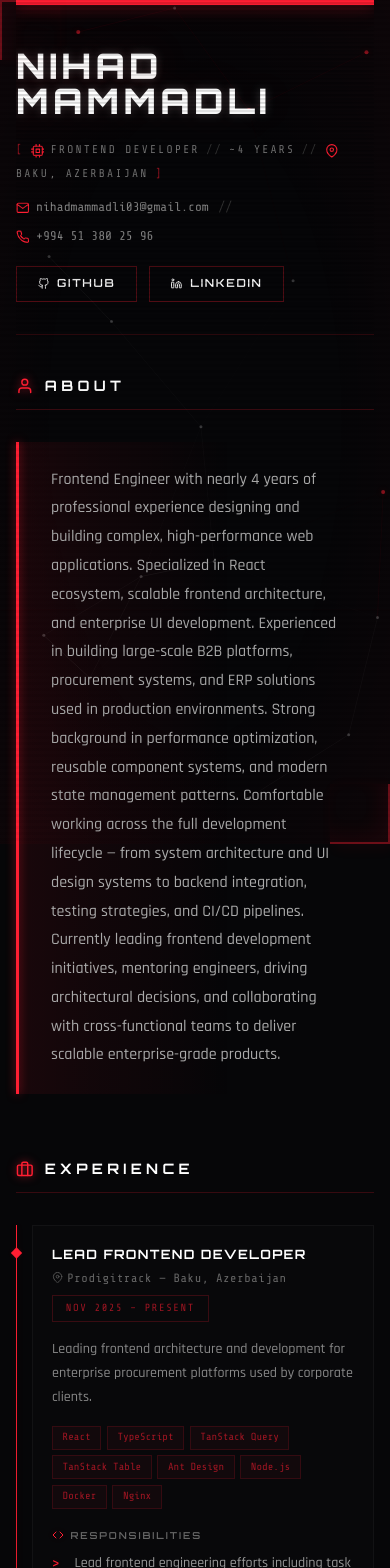
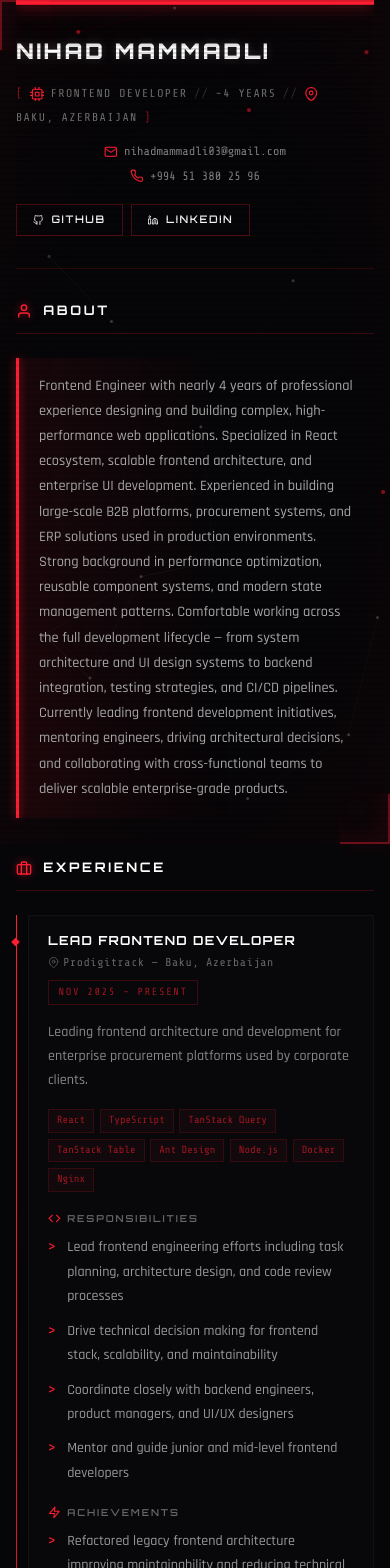
Before and after one commit to NihadMammadli/nihad.dev, a React (Vite) app: page / in a window 390 px wide. Shown: the top 1568 px of the page. Built offline with nearby package versions, Linux system fonts and the light colour scheme.

Commit message:
style: update CSS styles for improved layout and responsiveness; adjust font sizes and paddings across various components

```diff
--- a/src/pages/main/index.module.css
+++ b/src/pages/main/index.module.css
@@ -65,7 +65,7 @@
   color: #fff;
   font-family: 'Rajdhani', 'Share Tech Mono', monospace;
   padding: 0 2rem 4rem;
-  max-width: 960px;
+  max-width: 1080px;
   margin: 0 auto;
 }
 
@@ -115,7 +115,7 @@
 
 .name {
   font-family: 'Orbitron', sans-serif;
-  font-size: clamp(2.2rem, 7vw, 4.5rem);
+  font-size: clamp(1.3rem, 5.5vw, 4.5rem);
   font-weight: 900;
   letter-spacing: 0.12em;
   text-transform: uppercase;
@@ -123,6 +123,7 @@
   margin: 0 0 1.5rem;
   position: relative;
   color: #fff;
+  white-space: nowrap;
   text-shadow:
     0 0 10px rgba(255, 255, 255, 0.2),
     0 0 40px var(--red-glow),
@@ -214,7 +215,7 @@
 
 .tagline {
   font-family: 'Share Tech Mono', monospace;
-  font-size: 0.82rem;
+  font-size: 0.88rem;
   letter-spacing: 0.2em;
   text-transform: uppercase;
   color: #777;
@@ -228,7 +229,7 @@
 
 .inlineIcon {
   color: var(--red);
-  font-size: 0.85rem;
+  font-size: 0.9rem;
   flex-shrink: 0;
 }
 
@@ -242,7 +243,7 @@
 
 .contactRow {
   font-family: 'Share Tech Mono', monospace;
-  font-size: 0.8rem;
+  font-size: 0.85rem;
   color: #888;
   margin-bottom: 1.2rem;
   display: flex;
@@ -277,7 +278,7 @@
   color: #fff;
   text-decoration: none;
   font-weight: 600;
-  font-size: 0.7rem;
+  font-size: 0.75rem;
   letter-spacing: 0.15em;
   text-transform: uppercase;
   border: 1px solid rgba(255, 30, 50, 0.3);
@@ -340,7 +341,7 @@
 
 .sectionTitle {
   font-family: 'Orbitron', sans-serif;
-  font-size: 0.9rem;
+  font-size: 1rem;
   font-weight: 700;
   letter-spacing: 0.3em;
   text-transform: uppercase;
@@ -355,7 +356,7 @@
 
 .sectionIcon {
   color: var(--red);
-  font-size: 1.1rem;
+  font-size: 1.2rem;
   filter: drop-shadow(0 0 4px var(--red-dim));
 }
 
@@ -363,8 +364,8 @@
 .aboutCard {
   border-left: 3px solid var(--red);
   padding: 1.5rem 2rem;
-  font-size: 1rem;
-  line-height: 1.8;
+  font-size: 1.05rem;
+  line-height: 1.85;
   color: #aaa;
   font-family: 'Rajdhani', sans-serif;
   font-weight: 500;
@@ -475,7 +476,7 @@
 
 .cardTitle {
   font-family: 'Orbitron', sans-serif;
-  font-size: 0.8rem;
+  font-size: 0.85rem;
   font-weight: 700;
   text-transform: uppercase;
   letter-spacing: 0.1em;
@@ -498,7 +499,7 @@
 
 .cardCompany {
   font-family: 'Share Tech Mono', monospace;
-  font-size: 0.75rem;
+  font-size: 0.8rem;
   color: #666;
   letter-spacing: 0.05em;
   display: flex;
@@ -508,7 +509,7 @@
 
 .cardPeriod {
   font-family: 'Share Tech Mono', monospace;
-  font-size: 0.65rem;
+  font-size: 0.7rem;
   color: var(--red-dim);
   font-weight: 400;
   letter-spacing: 0.15em;
@@ -536,9 +537,9 @@
   position: relative;
   padding-left: 1.4rem;
   margin-bottom: 0.6rem;
-  font-size: 0.88rem;
+  font-size: 0.95rem;
   color: #999;
-  line-height: 1.7;
+  line-height: 1.75;
   font-family: 'Rajdhani', sans-serif;
   font-weight: 500;
 }
@@ -611,7 +612,7 @@
 
 .projectName {
   font-family: 'Orbitron', sans-serif;
-  font-size: 1rem;
+  font-size: 1.05rem;
   font-weight: 800;
   letter-spacing: 0.15em;
   text-transform: uppercase;
@@ -622,7 +623,7 @@
 
 .projectSub {
   font-family: 'Share Tech Mono', monospace;
-  font-size: 0.7rem;
+  font-size: 0.75rem;
   color: #555;
   letter-spacing: 0.1em;
   display: block;
@@ -642,7 +643,7 @@
 
 .skillCategory {
   font-family: 'Orbitron', sans-serif;
-  font-size: 0.65rem;
+  font-size: 0.72rem;
   font-weight: 700;
   text-transform: uppercase;
   letter-spacing: 0.25em;
@@ -667,7 +668,7 @@
 
 .skillTag {
   font-family: 'Share Tech Mono', monospace;
-  font-size: 0.72rem;
+  font-size: 0.78rem;
   color: #bbb;
   padding: 0.3rem 0.7rem;
   border: 1px solid rgba(255, 255, 255, 0.06);
@@ -727,7 +728,7 @@
 
 .langName {
   font-family: 'Orbitron', sans-serif;
-  font-size: 0.75rem;
+  font-size: 0.82rem;
   font-weight: 700;
   letter-spacing: 0.15em;
   text-transform: uppercase;
@@ -738,7 +739,7 @@
 
 .langLevel {
   font-family: 'Share Tech Mono', monospace;
-  font-size: 0.65rem;
+  font-size: 0.72rem;
   color: #666;
   letter-spacing: 0.1em;
   display: block;
@@ -772,7 +773,7 @@
 /* ==================== CARD DETAILS (shared) ==================== */
 .cardSummary {
   font-family: 'Rajdhani', sans-serif;
-  font-size: 0.88rem;
+  font-size: 0.95rem;
   color: #888;
   line-height: 1.7;
   margin: 0 0 1rem;
@@ -781,7 +782,7 @@
 
 .cardSubheading {
   font-family: 'Orbitron', sans-serif;
-  font-size: 0.6rem;
+  font-size: 0.67rem;
   font-weight: 600;
   text-transform: uppercase;
   letter-spacing: 0.2em;
@@ -794,7 +795,7 @@
 
 .subheadingIcon {
   color: var(--red);
-  font-size: 0.75rem;
+  font-size: 0.8rem;
   filter: drop-shadow(0 0 3px var(--red-glow));
 }
 
@@ -807,9 +808,9 @@
 
 .techTag {
   font-family: 'Share Tech Mono', monospace;
-  font-size: 0.65rem;
+  font-size: 0.72rem;
   color: var(--red-dim);
-  padding: 0.2rem 0.6rem;
+  padding: 0.25rem 0.65rem;
   border: 1px solid rgba(255, 30, 50, 0.15);
   background: rgba(255, 30, 50, 0.04);
   transition: all 0.25s ease;
@@ -832,9 +833,9 @@
 
 .moduleTag {
   font-family: 'Share Tech Mono', monospace;
-  font-size: 0.65rem;
+  font-size: 0.72rem;
   color: #999;
-  padding: 0.2rem 0.6rem;
+  padding: 0.25rem 0.65rem;
   border: 1px solid rgba(255, 255, 255, 0.08);
   background: rgba(255, 255, 255, 0.02);
   transition: all 0.25s ease;
@@ -849,7 +850,7 @@
 /* ==================== RESEARCH ==================== */
 .researchLink {
   font-family: 'Orbitron', sans-serif;
-  font-size: 0.65rem;
+  font-size: 0.72rem;
   font-weight: 600;
   letter-spacing: 0.15em;
   text-transform: uppercase;
@@ -873,7 +874,7 @@
 
 .keywordRow {
   font-family: 'Share Tech Mono', monospace;
-  font-size: 0.7rem;
+  font-size: 0.75rem;
   color: #555;
   margin-top: 1rem;
   display: flex;
@@ -885,7 +886,7 @@
 /* ==================== ACHIEVEMENTS ==================== */
 .achievementScore {
   font-family: 'Orbitron', sans-serif;
-  font-size: 0.75rem;
+  font-size: 0.82rem;
   font-weight: 800;
   letter-spacing: 0.1em;
   color: var(--red);
@@ -910,7 +911,7 @@
 
 .interestTag {
   font-family: 'Share Tech Mono', monospace;
-  font-size: 0.78rem;
+  font-size: 0.85rem;
   color: #bbb;
   padding: 0.6rem 1.2rem;
   border: 1px solid rgba(255, 255, 255, 0.06);
@@ -942,7 +943,7 @@
   padding-top: 2rem;
   margin-top: 2rem;
   font-family: 'Share Tech Mono', monospace;
-  font-size: 0.65rem;
+  font-size: 0.72rem;
   letter-spacing: 0.3em;
   color: #444;
   text-transform: uppercase;
@@ -1001,18 +1002,51 @@
 }
 
 /* ==================== RESPONSIVE ==================== */
-@media (max-width: 700px) {
+
+/* Tablet landscape */
+@media (max-width: 1024px) {
   .container {
-    padding: 0 1rem 3rem;
+    max-width: 100%;
+    padding: 0 1.5rem 4rem;
+  }
+
+  .projectsGrid {
+    grid-template-columns: 1fr;
+  }
+}
+
+/* Tablet portrait / small laptop */
+@media (max-width: 768px) {
+  .container {
+    padding: 0 1.25rem 3rem;
   }
 
   .header {
-    padding: 3rem 0 2rem;
+    padding: 3.5rem 0 2.5rem;
     margin-bottom: 2.5rem;
   }
 
   .tagline {
-    font-size: 0.7rem;
+    font-size: 0.78rem;
+    letter-spacing: 0.15em;
+  }
+
+  .contactRow {
+    font-size: 0.78rem;
+  }
+
+  .sectionTitle {
+    font-size: 0.9rem;
+    letter-spacing: 0.25em;
+  }
+
+  .section {
+    margin-bottom: 3rem;
+  }
+
+  .aboutCard {
+    padding: 1.25rem 1.5rem;
+    font-size: 0.95rem;
   }
 
   .cardHeader {
@@ -1020,12 +1054,17 @@
     gap: 0.5rem;
   }
 
-  .skillsGrid {
-    grid-template-columns: 1fr;
+  .projectHeader {
+    flex-direction: column;
+    gap: 0.5rem;
   }
 
-  .projectsGrid {
-    grid-template-columns: 1fr;
+  .cardInner {
+    padding: 1.25rem 1.5rem;
+  }
+
+  .skillsGrid {
+    grid-template-columns: repeat(auto-fill, minmax(220px, 1fr));
   }
 
   .langsGrid {
@@ -1040,19 +1079,230 @@
     left: -1rem;
   }
 
+  .cornerTL,
+  .cornerBR {
+    width: 80px;
+    height: 80px;
+  }
+
+  .interestsGrid {
+    gap: 0.5rem;
+  }
+
+  .interestTag {
+    padding: 0.5rem 1rem;
+    font-size: 0.8rem;
+  }
+}
+
+/* Mobile */
+@media (max-width: 560px) {
+  .container {
+    padding: 0 1rem 2.5rem;
+  }
+
+  .header {
+    padding: 2.5rem 0 2rem;
+    margin-bottom: 2rem;
+  }
+
+  .tagline {
+    font-size: 0.72rem;
+    letter-spacing: 0.12em;
+  }
+
+  .contactRow {
+    flex-direction: column;
+    gap: 0.4rem;
+    font-size: 0.75rem;
+  }
+
+  .separator {
+    display: none;
+  }
+
+  .linksRow {
+    gap: 0.5rem;
+  }
+
+  .linksRow a {
+    font-size: 0.65rem;
+    padding: 0.45rem 1rem;
+  }
+
+  .sectionTitle {
+    font-size: 0.82rem;
+    letter-spacing: 0.2em;
+    margin-bottom: 1.5rem;
+  }
+
+  .sectionIcon {
+    font-size: 1rem;
+  }
+
+  .section {
+    margin-bottom: 2.5rem;
+  }
+
+  .aboutCard {
+    padding: 1rem 1.25rem;
+    font-size: 0.9rem;
+    line-height: 1.75;
+  }
+
   .cardInner {
-    padding: 1.25rem;
+    padding: 1rem 1.25rem;
+  }
+
+  .cardTitle {
+    font-size: 0.78rem;
+  }
+
+  .cardCompany {
+    font-size: 0.72rem;
+  }
+
+  .cardPeriod {
+    font-size: 0.65rem;
+    padding: 0.25rem 0.6rem;
+  }
+
+  .cardSummary {
+    font-size: 0.88rem;
+  }
+
+  .cardSubheading {
+    font-size: 0.6rem;
+  }
+
+  .cardList li {
+    font-size: 0.88rem;
+    padding-left: 1.2rem;
+  }
+
+  .techTag,
+  .moduleTag {
+    font-size: 0.65rem;
+    padding: 0.2rem 0.5rem;
+  }
+
+  .skillsGrid {
+    grid-template-columns: 1fr;
+  }
+
+  .skillCategory {
+    font-size: 0.65rem;
+  }
+
+  .skillTag {
+    font-size: 0.72rem;
+    padding: 0.25rem 0.6rem;
+  }
+
+  .projectName {
+    font-size: 0.9rem;
+  }
+
+  .projectSub {
+    font-size: 0.68rem;
+  }
+
+  .langName {
+    font-size: 0.75rem;
+  }
+
+  .langLevel {
+    font-size: 0.65rem;
+  }
+
+  .langsGrid {
+    grid-template-columns: 1fr 1fr;
+  }
+
+  .researchLink {
+    font-size: 0.65rem;
+    padding: 0.3rem 0.7rem;
+  }
+
+  .achievementScore {
+    font-size: 0.72rem;
+    padding: 0.3rem 0.8rem;
+  }
+
+  .interestTag {
+    padding: 0.45rem 0.9rem;
+    font-size: 0.75rem;
   }
 
   .cornerTL,
   .cornerBR {
-    width: 60px;
-    height: 60px;
+    width: 50px;
+    height: 50px;
+  }
+
+  .timeline {
+    padding-left: 0.75rem;
+  }
+
+  .timeline .card::before {
+    left: -0.75rem;
+    width: 6px;
+    height: 6px;
+  }
+
+  .footer {
+    font-size: 0.65rem;
   }
 }
 
-@media (max-width: 450px) {
+/* Small mobile */
+@media (max-width: 380px) {
+  .container {
+    padding: 0 0.75rem 2rem;
+  }
+
+  .header {
+    padding: 2rem 0 1.5rem;
+  }
+
+  .tagline {
+    font-size: 0.65rem;
+    letter-spacing: 0.1em;
+  }
+
+  .contactRow {
+    font-size: 0.7rem;
+  }
+
+  .linksRow a {
+    font-size: 0.6rem;
+    padding: 0.4rem 0.8rem;
+  }
+
+  .aboutCard {
+    padding: 0.85rem 1rem;
+    font-size: 0.85rem;
+  }
+
+  .cardInner {
+    padding: 0.85rem 1rem;
+  }
+
   .langsGrid {
     grid-template-columns: 1fr;
   }
+
+  .interestsGrid {
+    gap: 0.4rem;
+  }
+
+  .interestTag {
+    padding: 0.4rem 0.75rem;
+    font-size: 0.7rem;
+  }
+
+  .cornerTL,
+  .cornerBR {
+    display: none;
+  }
 }
```
